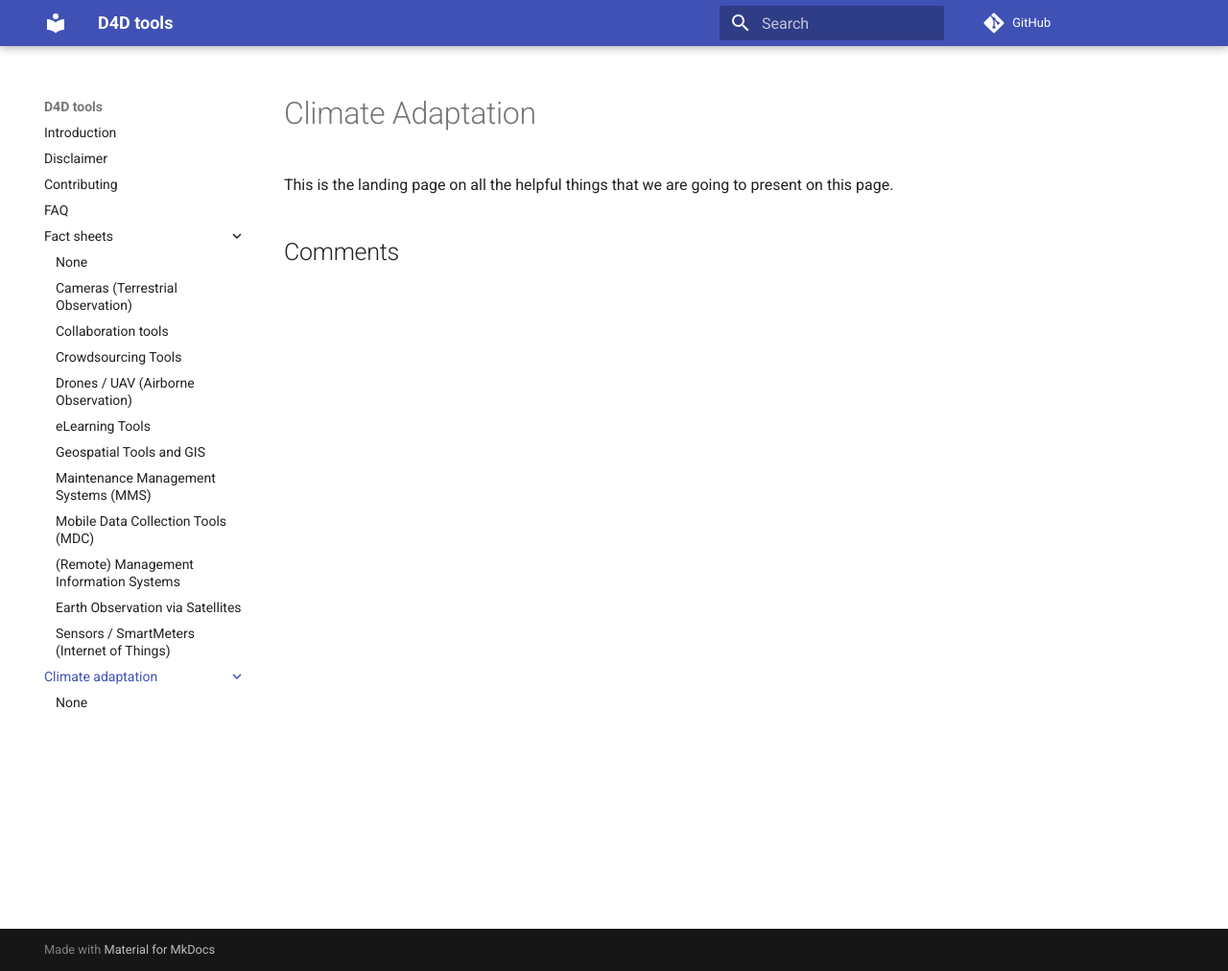
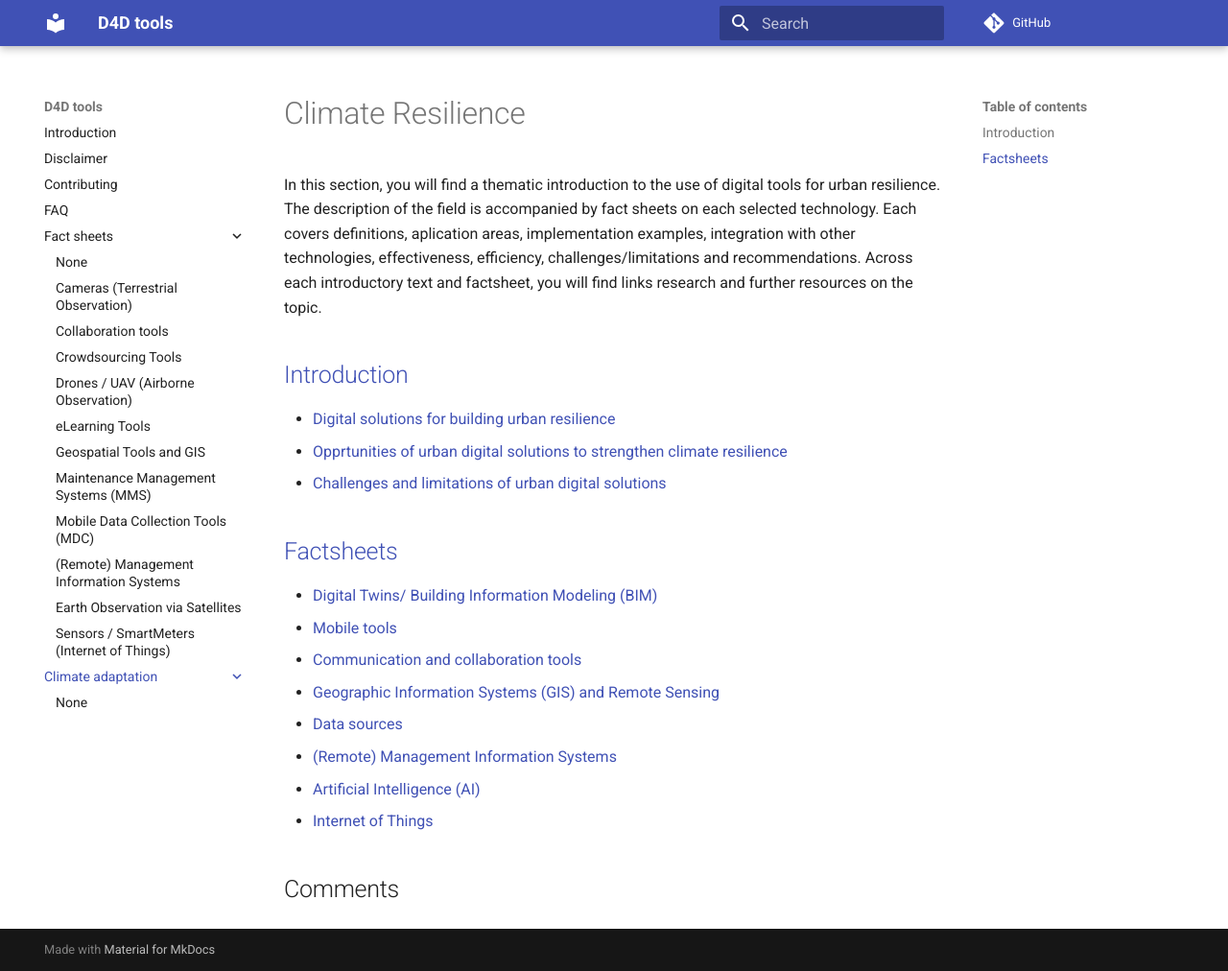
Before and after one commit to openkfw/d4dtools, an MkDocs documentation site: the page built from docs/climate-adaptation/index.md, in a window 1280 px wide and 1012 px high. Shown: the whole window at 96% size. Built offline with MkDocs 1.6.1 and Material for MkDocs 9.7.7, drawn with Linux system fonts in a browser that asks for light colours; comment, search, counter and statistics services are not loaded.

Commit message:
Updating main index.md in climate adaptation folder

```diff
--- a/docs/climate-adaptation/index.md
+++ b/docs/climate-adaptation/index.md
@@ -2,6 +2,23 @@
 comments: true
 ---
 
-# Climate Adaptation
+# Climate Resilience
 
-This is the landing page on all the helpful things that we are going to present on this page.
+In this section, you will find a thematic introduction to the use of digital tools for urban resilience. The description of the field is accompanied by fact sheets on each selected technology. Each covers definitions, aplication areas, implementation examples, integration with other technologies, effectiveness, efficiency, challenges/limitations and recommendations. Across each introductory text and factsheet, you will find links research and further resources on the topic.
+
+## [Introduction](climate-adaptation/Introduction/Index.md)
+
+- [Digital solutions for building urban resilience](climate-adaptation/Introduction/solutions-resilience.md)
+- [Opprtunities of urban digital solutions to strengthen climate resilience](climate-adaptation/Introduction/opportunities.md)
+- [Challenges and limitations of urban digital solutions](climate-adaptation/Introduction/challenges.md)
+
+## [Factsheets](climate-adaptation/fact-sheets-cres/Index.md)
+
+- [Digital Twins/ Building Information Modeling (BIM)](climate-adaptation/fact-sheets-cres/digital-twin.md)
+- [Mobile tools](climate-adaptation/fact-sheets-cres/mobile-tools.md)
+- [Communication and collaboration tools](climate-adaptation/fact-sheets-cres/communication.md)
+- [Geographic Information Systems (GIS) and Remote Sensing](climate-adaptation/fact-sheets-cres/eot.md)
+- [Data sources](climate-adaptation/fact-sheets-cres/data-sources.md)
+- [(Remote) Management Information Systems](climate-adaptation/fact-sheets-cres/rmis-cres.md)
+- [Artificial Intelligence (AI)](climate-adaptation/fact-sheets-cres/ai.md)
+- [Internet of Things](climate-adaptation/fact-sheets-cres/iot.md)
```
